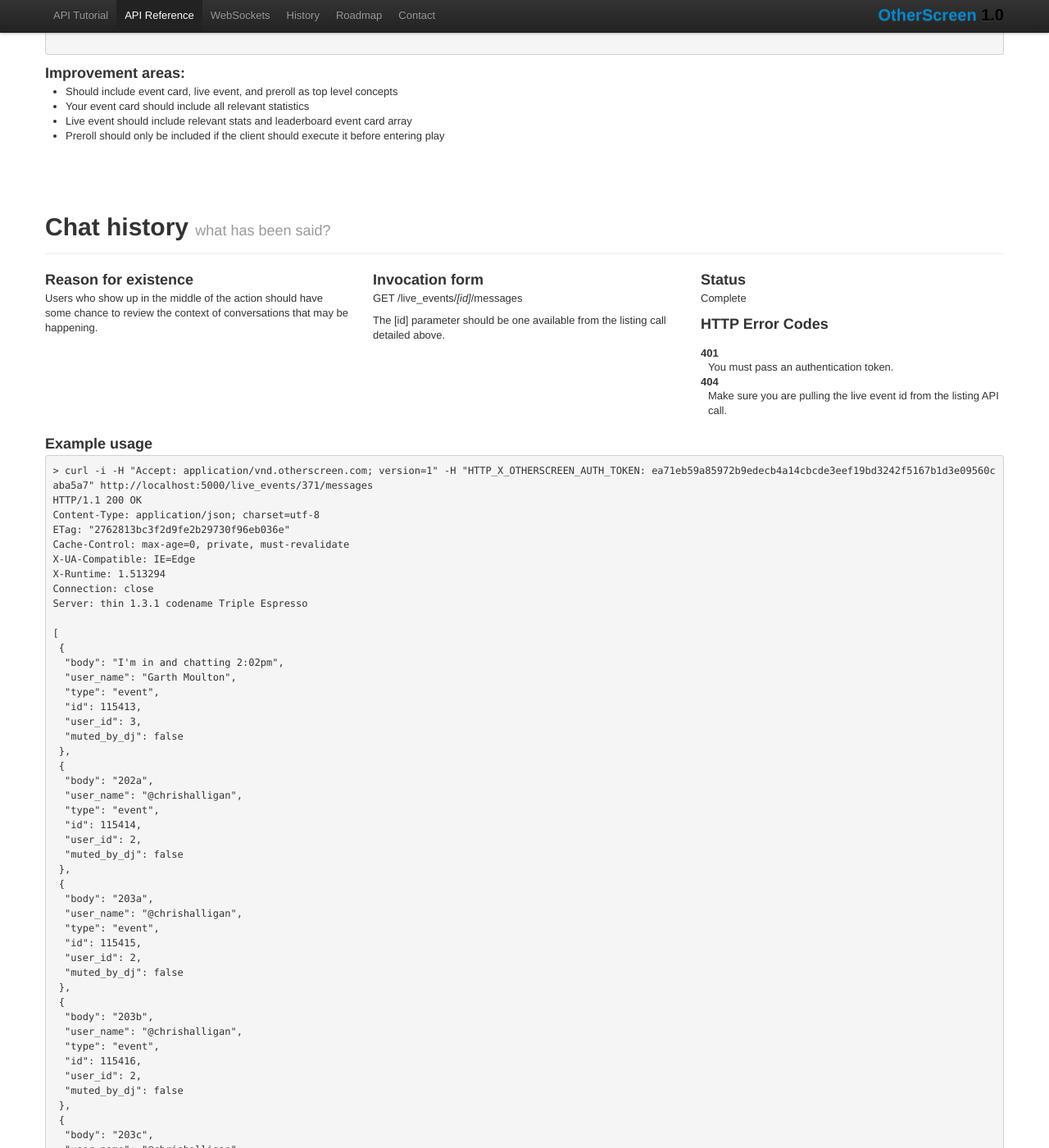
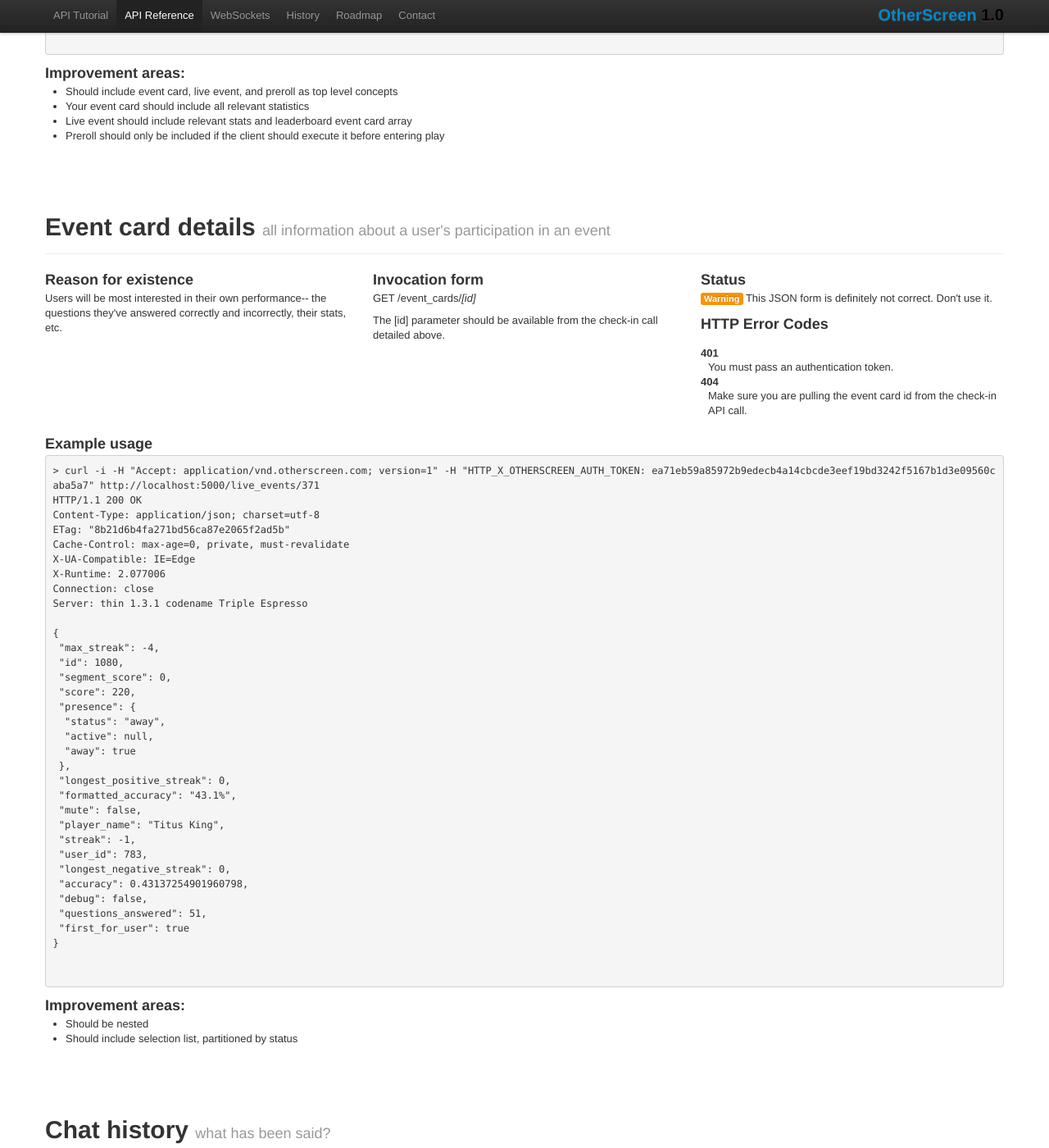
Before and after one commit to itsbspoke/api-docs, a Jekyll site: the page built from reference/live-events/index.html, in a window 1280 px wide and 1400 px high, scrolled down 14684 px. Shown: the whole window at 82% size. Built offline with Jekyll 4.4.1, drawn with Linux system fonts in a browser that asks for light colours.

Commit message:
Finalizing and linking the live event one (for now)

```diff
--- a/index.html
+++ b/index.html
@@ -74,9 +74,8 @@ layout: default
       <ul>
         <li>API Overview</li>
         <li>Glossary</li>
-      <li>Authentication</li>
-      <li>Live Events</li>
-      <li>Event Cards</li>
+        <li><a href="reference/authentication/index.html">Authentication</a></li>
+      <li><a href="reference/live-events/index.html">Live Events</a></li>
       <li>Groups</li>
       <li>Questions</li>
       <li>Users</li>
--- a/reference/live-events/index.html
+++ b/reference/live-events/index.html
@@ -10,6 +10,7 @@ section: reference
     <ul class="nav nav-pills">
       <li><a href="#listing">Listing</a></li>
       <li><a href="#check-in">Check-in</a></li>
+      <li><a href="#event-card">Event card</a></li>
       <li><a href="#messages">Chat history</a></li>
       <li><a href="#write-message">Send a chat</a></li>
       <li><a href="#tweet-chat">Tweet a chat</a></li>
@@ -858,6 +859,79 @@ Server: thin 1.3.1 codename Triple Espresso
   </div>
 </section>
 
+<section id="event-card">
+  <div class="page-header">
+    <h1>Event card details <small>all information about a user's participation in an event</small></h1>
+  </div>
+  <div class="row">
+    <div class="span4">
+      <h3>Reason for existence</h3>
+      <p>Users will be most interested in their own performance-- the questions they've answered correctly and incorrectly, their stats, etc.</p>
+    </div>
+    <div class="span4">
+      <h3>Invocation form</h3>
+      <p>GET /event_cards/<i>[id]</i></p>
+      <p>The [id] parameter should be available from the check-in call detailed above.</p>
+    </div>
+    <div class="span4">
+      <h3>Status</h3>
+      <p><span class="label label-warning">Warning</span> This JSON form is definitely not correct.  Don't use it.</p>
+      <h3>HTTP Error Codes</h3>
+      <dl>
+        <dt>401</dt>
+        <dd>You must pass an authentication token.</dd>
+        <dt>404</dt>
+        <dd>Make sure you are pulling the event card id from the check-in API call.</dd>
+      </dl>
+    </div>
+  </div>
+  <div class="row">
+    <div class="span12">
+      <h3>Example usage</h3>
+      <pre>
+> curl -i -H "Accept: application/vnd.otherscreen.com; version=1" -H "HTTP_X_OTHERSCREEN_AUTH_TOKEN: ea71eb59a85972b9edecb4a14cbcde3eef19bd3242f5167b1d3e09560caba5a7" http://localhost:5000/live_events/371
+HTTP/1.1 200 OK
+Content-Type: application/json; charset=utf-8
+ETag: "8b21d6b4fa271bd56ca87e2065f2ad5b"
+Cache-Control: max-age=0, private, must-revalidate
+X-UA-Compatible: IE=Edge
+X-Runtime: 2.077006
+Connection: close
+Server: thin 1.3.1 codename Triple Espresso
+
+{
+ "max_streak": -4,
+ "id": 1080,
+ "segment_score": 0,
+ "score": 220,
+ "presence": {
+  "status": "away",
+  "active": null,
+  "away": true
+ },
+ "longest_positive_streak": 0,
+ "formatted_accuracy": "43.1%",
+ "mute": false,
+ "player_name": "Titus King",
+ "streak": -1,
+ "user_id": 783,
+ "longest_negative_streak": 0,
+ "accuracy": 0.43137254901960798,
+ "debug": false,
+ "questions_answered": 51,
+ "first_for_user": true
+}
+
+      </pre>
+      <h3>Improvement areas:</h3>
+      <ul>
+        <li>Should be nested</li>
+        <li>Should include selection list, partitioned by status</li>
+      </ul>
+    </div>
+  </div>
+</section>
+
 <section id="message">
   <div class="page-header">
     <h1>Chat history <small>what has been said?</small></h1>
@@ -1314,7 +1388,7 @@ Server: thin 1.3.1 codename Triple Espresso
   </div>
 </section>
 
-<section id="message">
+<section id="write-message">
   <div class="page-header">
     <h1>Send a chat</h1>
   </div>
@@ -1383,7 +1457,7 @@ Server: thin 1.3.1 codename Triple Espresso
   </div>
 </section>
 
-<section id="tweet">
+<section id="tweet-chat">
   <div class="page-header">
     <h1>Tweet a chat</h1>
   </div>
```
